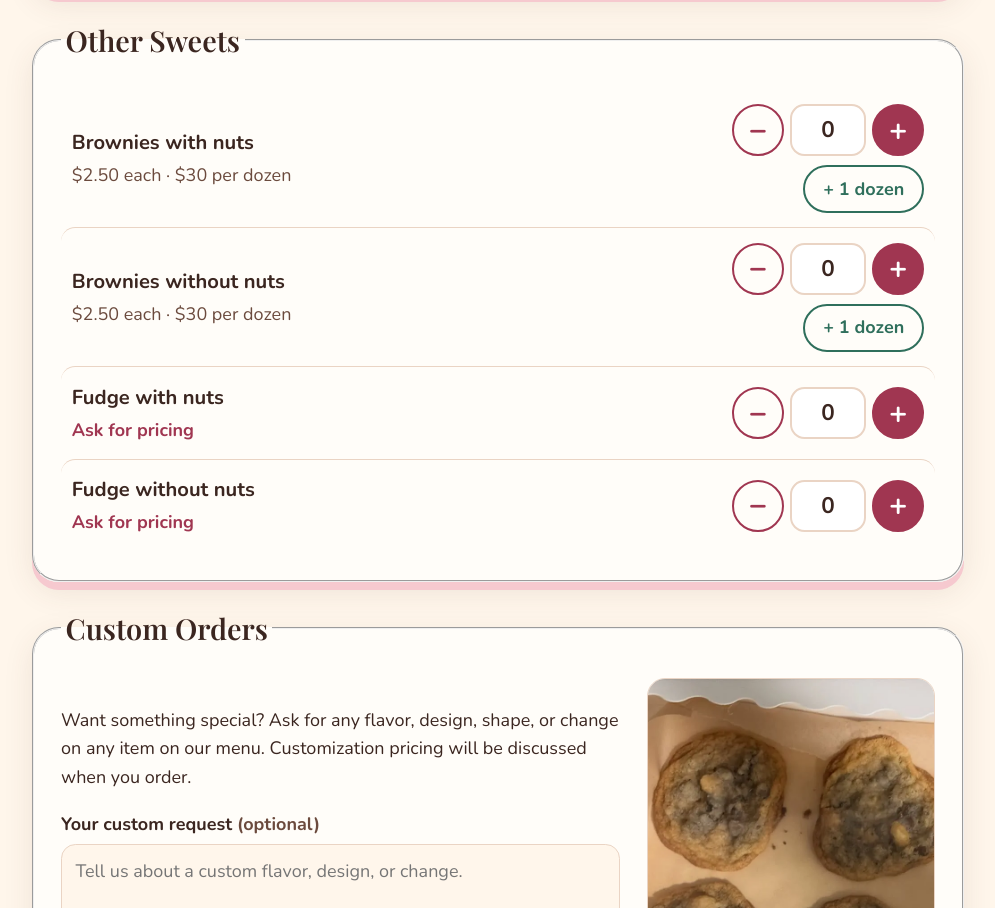
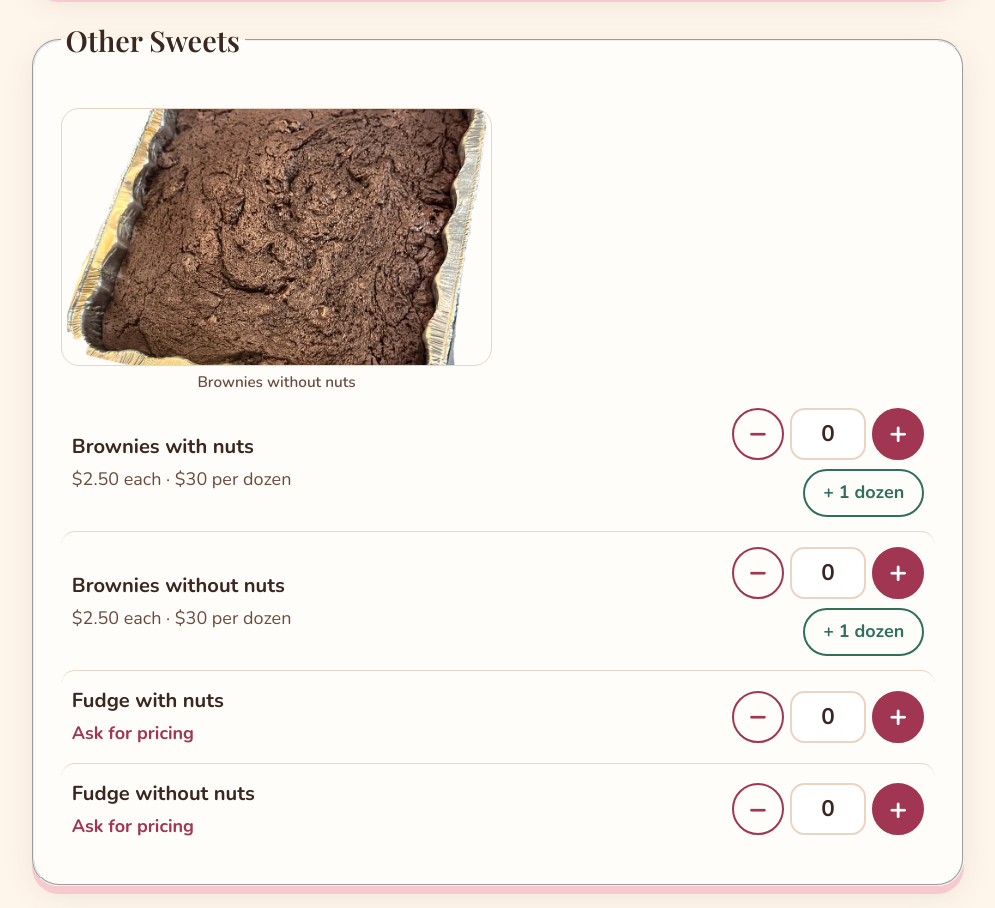
Before and after one commit to KCwalks/thesweetwalks, a plain HTML site: page index.html in a window 1280 px wide. Shown: the part 5179-6087 px from the top of the page, without its empty margins (142-1137 px from the left). Drawn offline with nearby package versions, Linux system fonts and the light colour scheme; a web font is replaced by a local one.

Commit message:
Add brownies without nuts photo

```diff
--- a/index.html
+++ b/index.html
@@ -476,6 +476,15 @@
 
           <fieldset class="card menu-cat" data-cat="other">
             <legend>Other Sweets</legend>
+            <div class="menu-photos">
+              <figure class="menu-photo">
+                <picture>
+                  <source type="image/webp" srcset="images/brownies/brownies-without-nuts.webp">
+                  <img src="images/brownies/brownies-without-nuts.jpg" width="1000" height="816" loading="lazy" alt="Brownies without nuts in a foil pan">
+                </picture>
+                <figcaption>Brownies without nuts</figcaption>
+              </figure>
+            </div>
             <div class="item-list">
               <div data-static="1" class="item-row has-dozen" data-key="brownie-nuts" data-name="Brownies with nuts" data-noun="brownies" data-each="2.5" data-dozen="30" data-desc="$2.50 each · $30 per dozen">
                 <div class="item-info"><label class="item-name" for="qty-brownie-nuts">Brownies with nuts</label><span class="item-desc">$2.50 each · $30 per dozen</span></div>
--- a/sw.js
+++ b/sw.js
@@ -1,5 +1,5 @@
 /* SweetWalks service worker: network-first, cache only a home-page fallback for offline. */
-var CACHE = "sweetwalks-v1124a";
+var CACHE = "sweetwalks-v1126a";
 var OFFLINE_URL = "/";
 
 self.addEventListener("install", function (event) {
```
Also changed, not shown: images/brownies/brownies-without-nuts.jpg (added), images/brownies/brownies-without-nuts.webp (added).
